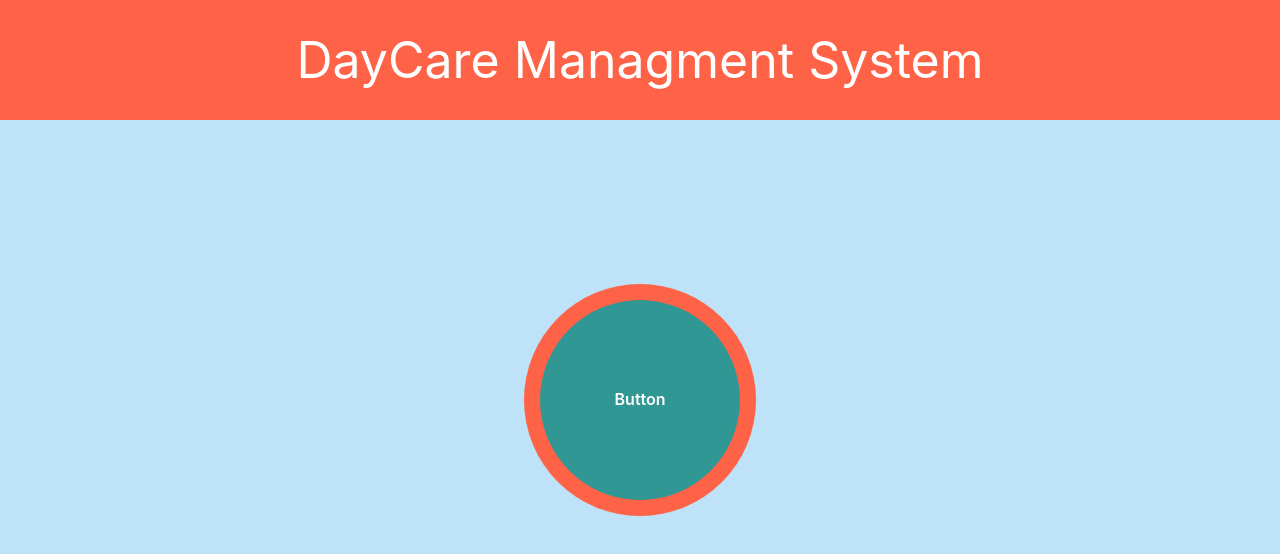
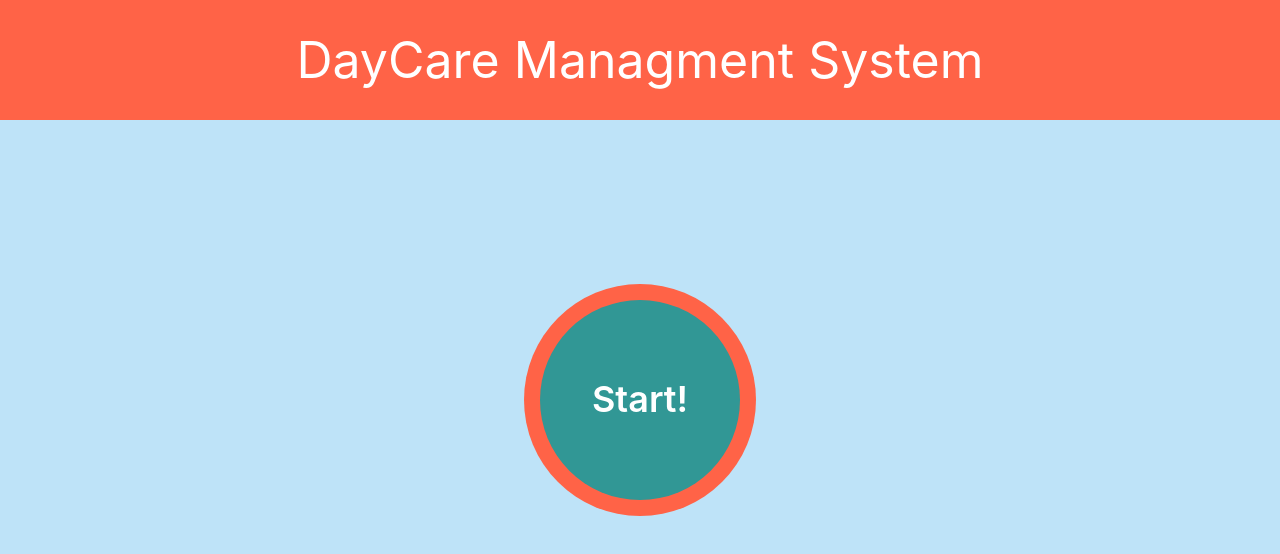
Before and after one commit to Atos20/DMS.Spa, a React (Vite) app: page / in a window 1280 px wide. Shown: the top 554 px of the page. Built offline with nearby package versions, Linux system fonts and the light colour scheme; no server answers.

Commit message:
feat: change main button name

```diff
--- a/src/components/NavBar.tsx
+++ b/src/components/NavBar.tsx
@@ -18,7 +18,9 @@ export const NavBar = () => (
     >
       <Link to="home">
         <Button borderRadius="50%" colorScheme="teal" h={200} w={200}>
-          Button
+          <Text as="h1" fontSize="4xl">
+            Start!
+          </Text>
         </Button>
       </Link>
     </AbsoluteCenter>
```
